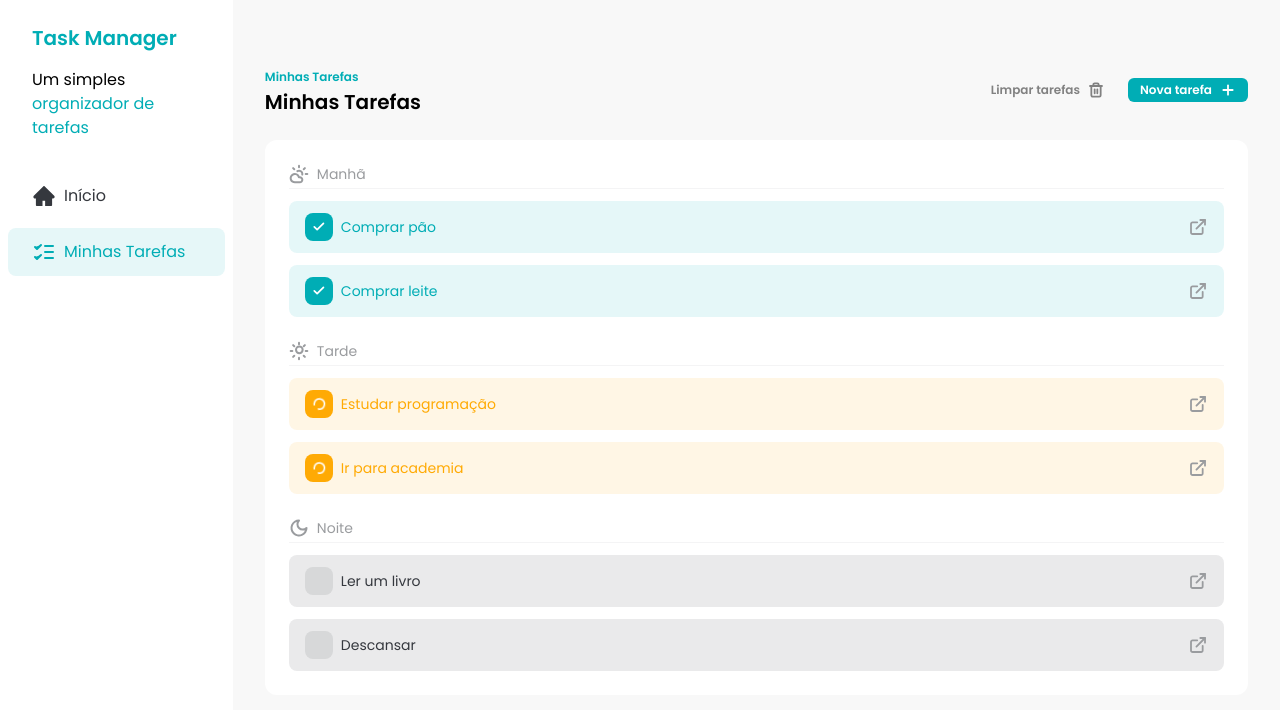
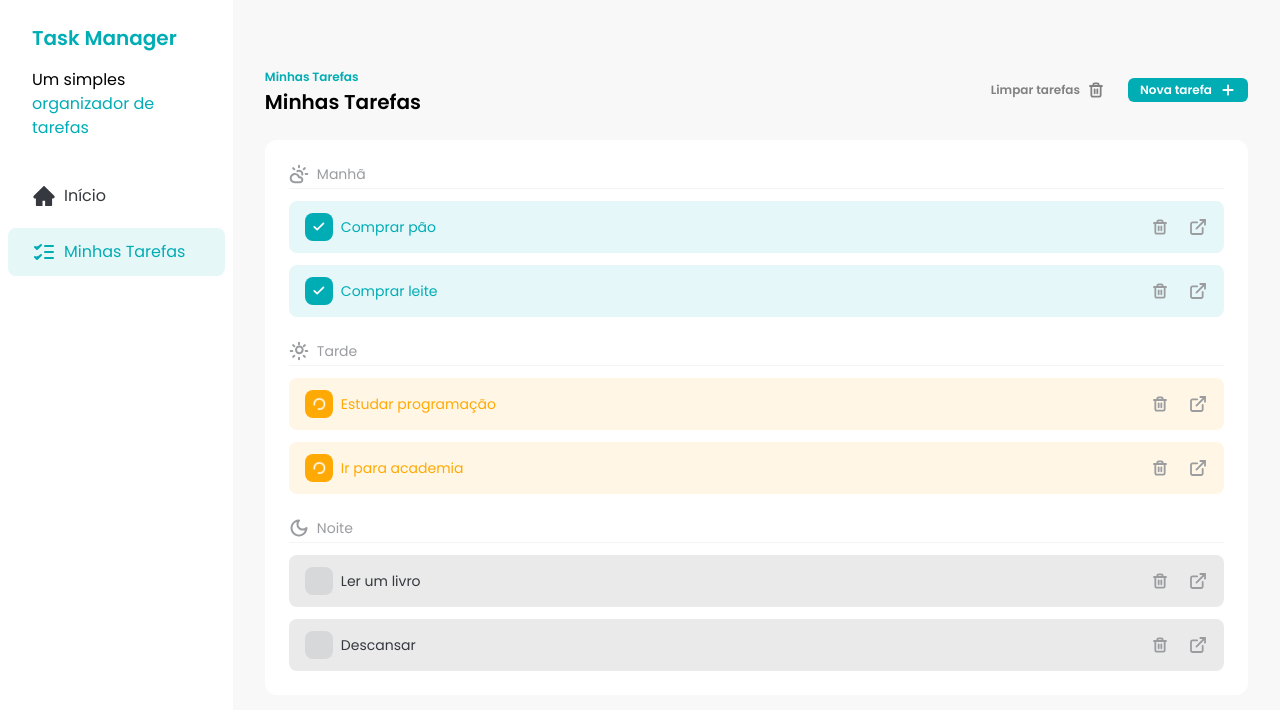
Before and after one commit to fernandoalbuquerqueponte/fsc-task-manager, a React (Vite) app: page / in a window 1280 px wide. Shown: the top 710 px of the page. Built offline with nearby package versions, Linux system fonts and the light colour scheme.

Commit message:
feat: ensure task can be deleted

```diff
--- a/src/components/Button.jsx
+++ b/src/components/Button.jsx
@@ -1,4 +1,4 @@
-const Button = ({ children, variant = "primary" }) => {
+const Button = ({ children, variant = "primary", ...rest }) => {
   const getVariantClasses = () => {
     if (variant === "primary") {
       return "bg-[#00ADB5] text-white"
@@ -12,6 +12,7 @@ const Button = ({ children, variant = "primary" }) => {
   return (
     <button
       className={`flex items-center gap-2 rounded-md px-3 py-1 text-xs font-semibold transition hover:opacity-75 ${getVariantClasses()}`}
+      {...rest}
     >
       {children}
     </button>
--- a/src/components/TaskItem.jsx
+++ b/src/components/TaskItem.jsx
@@ -1,8 +1,10 @@
 import CheckIcon from "../assets/icons/check.svg?react"
 import LoaderIcon from "../assets/icons/loader-circle.svg?react"
 import DetailsIcon from "../assets/icons/details.svg?react"
+import TrashIcon from "../assets/icons/trash.svg?react"
+import Button from "../components/Button"
 
-const TaskItem = ({ task, handleTaskCheckboxClick }) => {
+const TaskItem = ({ task, handleCheckboxClick, handleDeleteClick }) => {
   const getContainerClasses = () => {
     if (task.status === "done") {
       return "bg-[#00ADB5]/10 text-[#00ADB5]"
@@ -41,7 +43,7 @@ const TaskItem = ({ task, handleTaskCheckboxClick }) => {
             type="checkbox"
             checked={task.status === "done"}
             className="absolute h-full w-full cursor-pointer opacity-0"
-            onChange={() => handleTaskCheckboxClick(task.id)}
+            onChange={() => handleCheckboxClick(task.id)}
           />
           {task.status === "done" && <CheckIcon />}
           {task.status === "in_progress" && (
@@ -50,9 +52,15 @@ const TaskItem = ({ task, handleTaskCheckboxClick }) => {
         </label>
         {task.title}
       </div>
-      <a href="#" className="transition hover:opacity-75">
-        <DetailsIcon />
-      </a>
+
+      <div className="flex items-center gap-2">
+        <Button variant="ghost" onClick={() => handleDeleteClick(task.id)}>
+          <TrashIcon className="text-[#9A9C9F]" />
+        </Button>
+        <a href="#" className="transition hover:opacity-75">
+          <DetailsIcon />
+        </a>
+      </div>
     </div>
   )
 }
--- a/src/components/Tasks.jsx
+++ b/src/components/Tasks.jsx
@@ -17,6 +17,11 @@ const Tasks = () => {
   const morningTasks = tasks.filter((task) => task.time === "morning")
   const afternoonTasks = tasks.filter((task) => task.time === "afternoon")
   const eveningTasks = tasks.filter((task) => task.time === "evening")
+
+  const handleTaskDeleteClick = (taskId) => {
+    const newTasks = tasks.filter((task) => task.id !== taskId)
+    setTasks(newTasks)
+  }
 
   const handleTaskCheckboxClick = (taskId) => {
     const newTasks = tasks.map((task) => {
@@ -72,7 +77,8 @@ const Tasks = () => {
             <TaskItem
               key={task.id}
               task={task}
-              handleTaskCheckboxClick={handleTaskCheckboxClick}
+              handleCheckboxClick={handleTaskCheckboxClick}
+              handleDeleteClick={handleTaskDeleteClick}
             />
           ))}
         </div>
@@ -83,7 +89,8 @@ const Tasks = () => {
             <TaskItem
               key={task.id}
               task={task}
-              handleTaskCheckboxClick={handleTaskCheckboxClick}
+              handleCheckboxClick={handleTaskCheckboxClick}
+              handleDeleteClick={handleTaskDeleteClick}
             />
           ))}
         </div>
@@ -94,7 +101,8 @@ const Tasks = () => {
             <TaskItem
               key={task.id}
               task={task}
-              handleTaskCheckboxClick={handleTaskCheckboxClick}
+              handleCheckboxClick={handleTaskCheckboxClick}
+              handleDeleteClick={handleTaskDeleteClick}
             />
           ))}
         </div>
```
